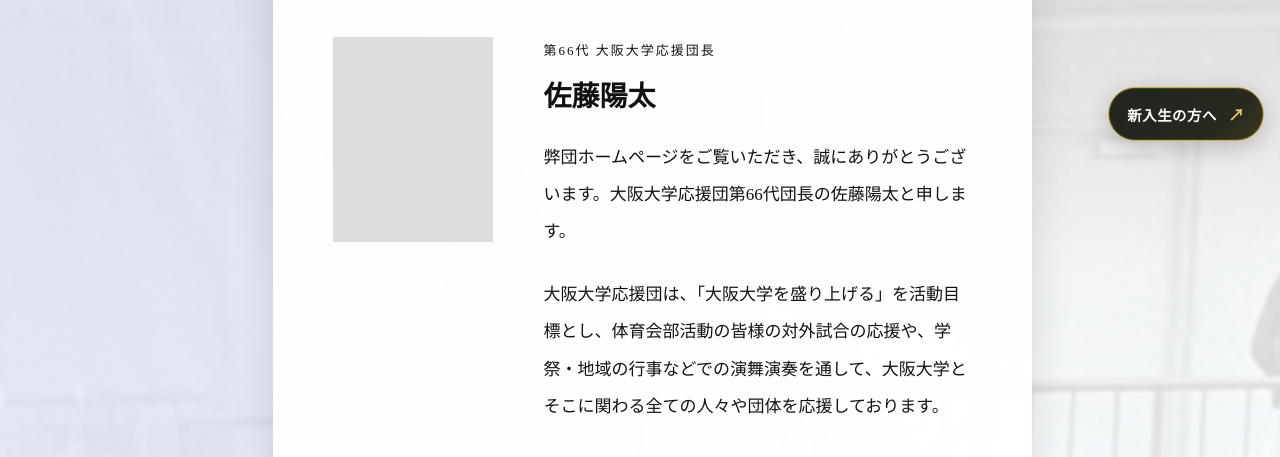
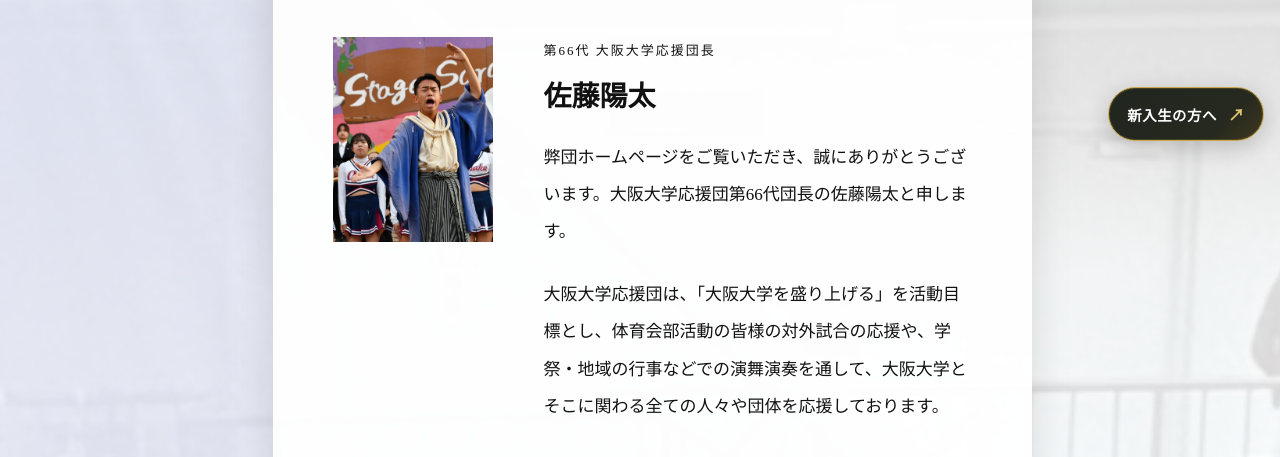
Before and after one commit to sakkun0607-jpg/ou-cheering-party-archive, a plain HTML site: page about.html in a window 1280 px wide. Shown: the part 643-1100 px from the top of the page. Drawn offline with Linux system fonts and the light colour scheme.

Commit message:
Add 66th leader portrait

```diff
--- a/about.html
+++ b/about.html
@@ -70,7 +70,7 @@
             <div class="leader-message-body">
 
                 <div class="leader-message-photo">
-
+                    <img src="images/dantyou.jpg" alt="大阪大学応援団第66代団長 佐藤陽太">
                 </div>
 
 
```
Also changed, not shown: images/dantyou.jpg (added).
